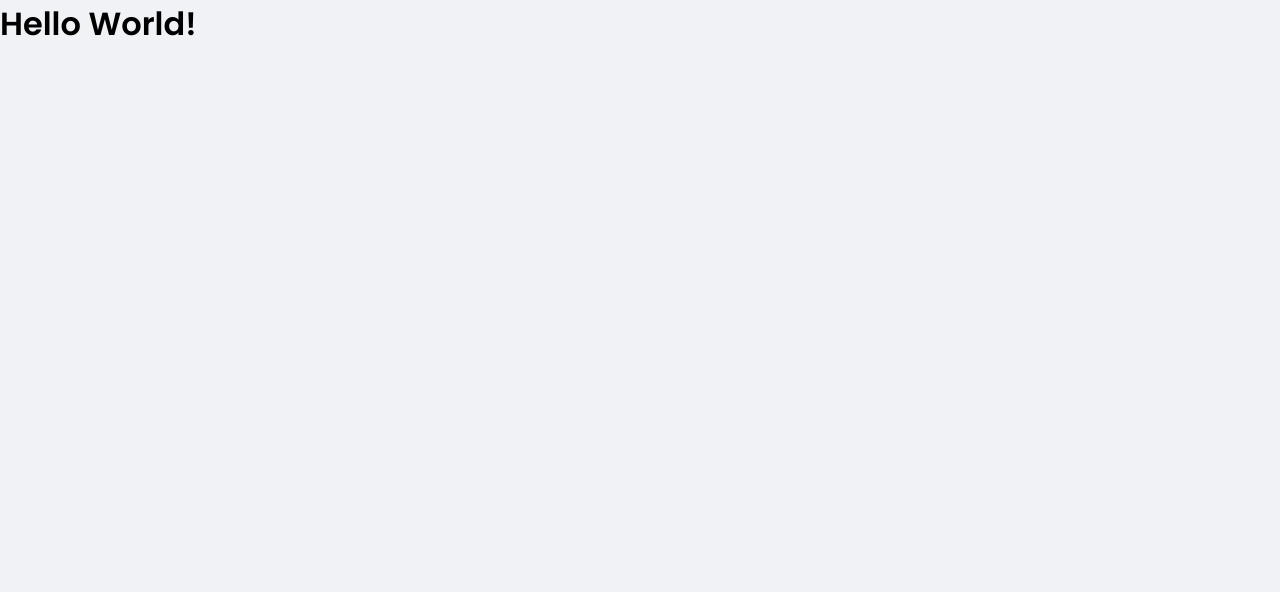
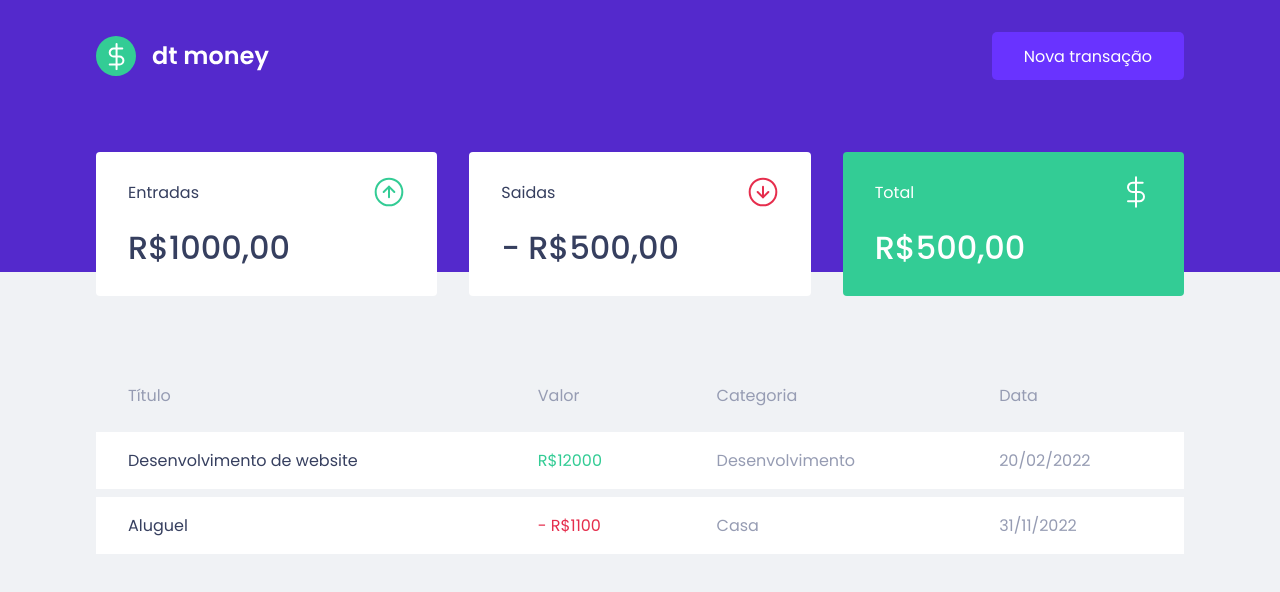
Before and after one commit to pedro-demeu/dtmoney, a React (Create React App) app: page / in a window 1280 px wide. Shown: the top 592 px of the page. Built offline with nearby package versions, Linux system fonts and the light colour scheme.

Commit message:
:heavy_check_mark: Feat: App.tsx Updated

```diff
--- a/src/App.tsx
+++ b/src/App.tsx
@@ -1,11 +1,14 @@
 import React from "react";
 import { GlobalStyle } from "./styles/global";
+import { Header } from "./components/Header/index";
+import { Dashboard } from "./components/Dashboard";
 
 export function App() {
   return (
-    <div className="App">
+    <>
       <GlobalStyle />
-      <h1>Hello World!</h1>
-    </div>
+      <Header />
+      <Dashboard />
+    </>
   );
 }
```
